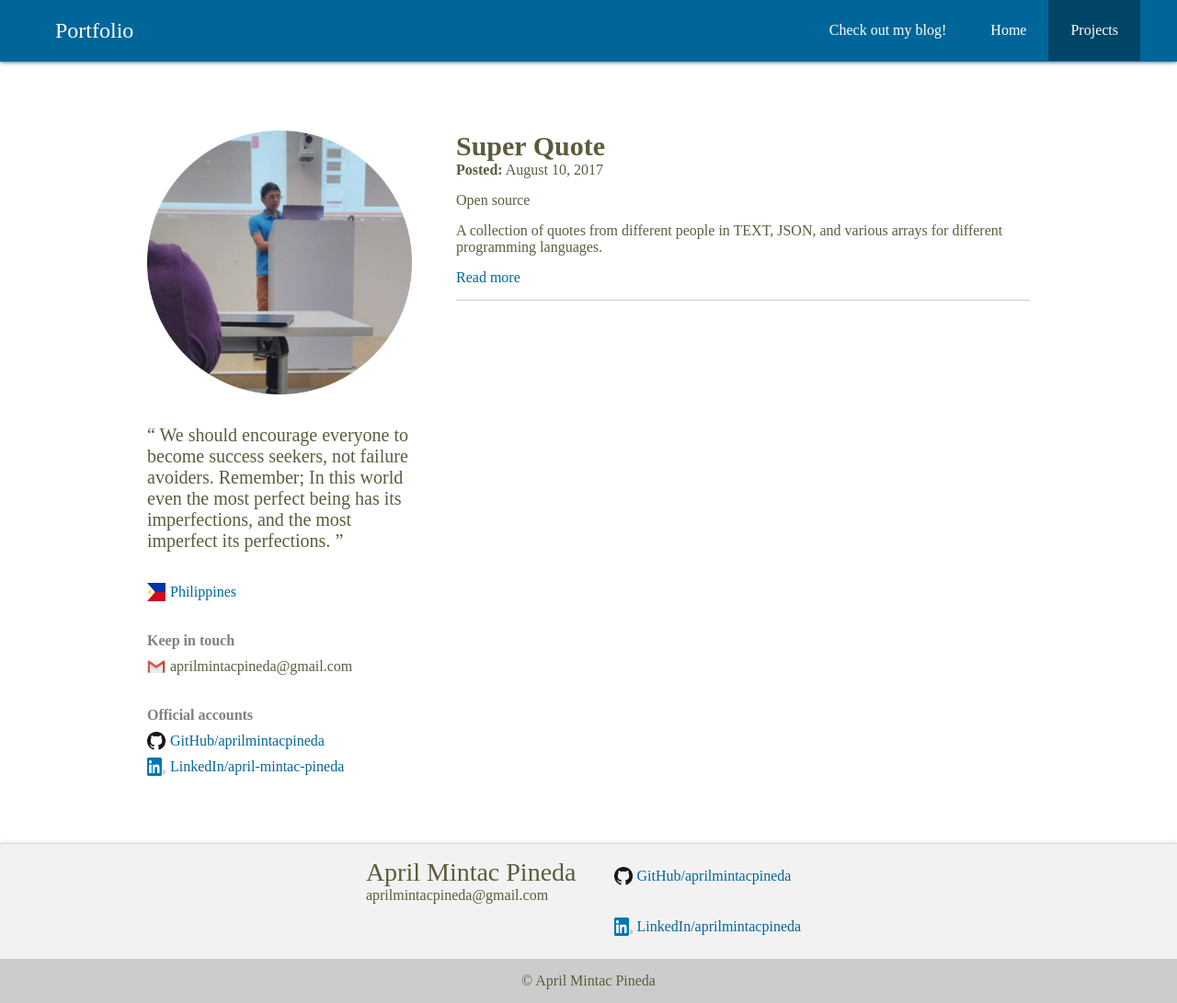
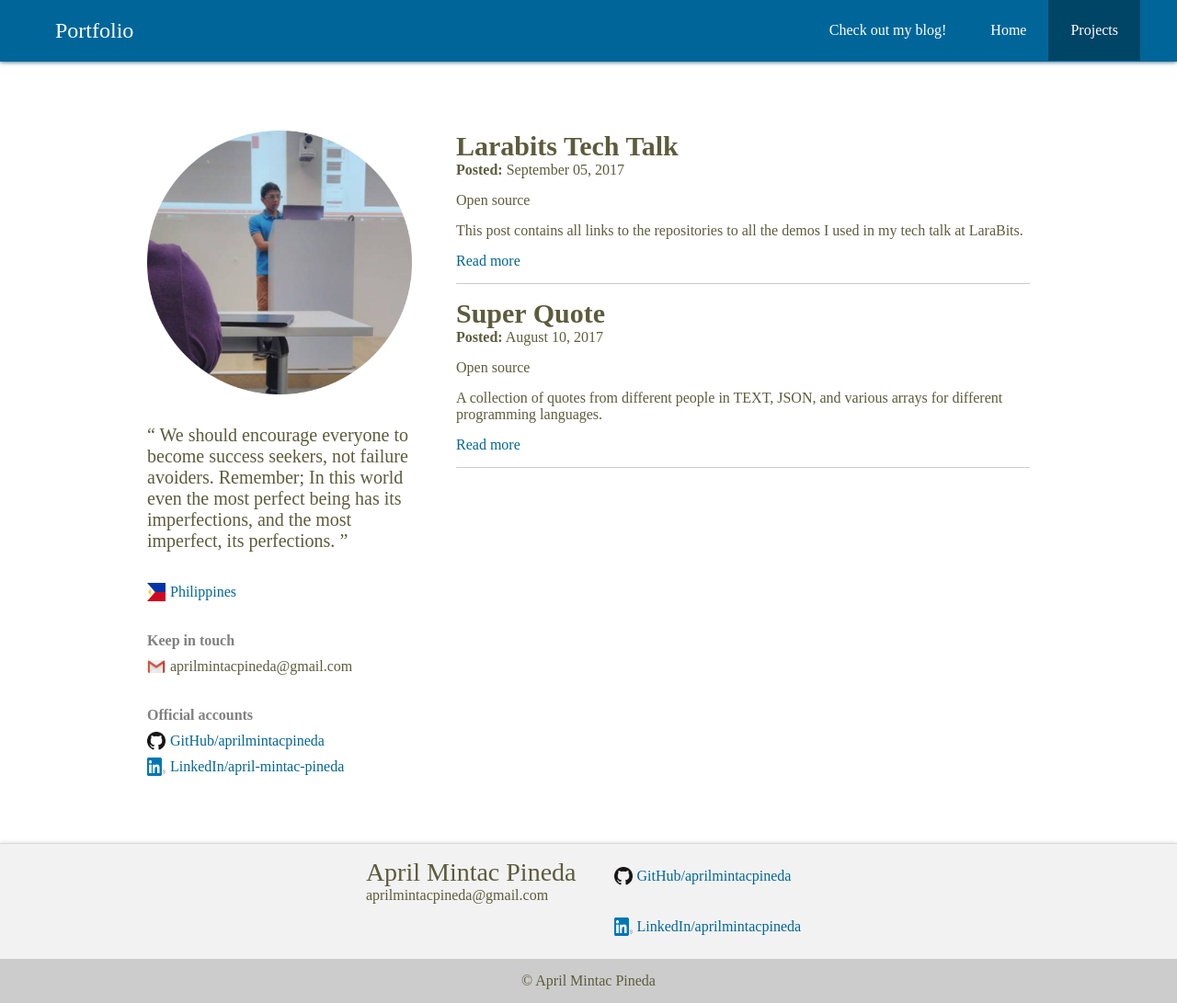
Before and after one commit to aprilmintacpineda/my-old-site, a Jekyll site: the page built from projects.html, in a window 1280 px wide and 1091 px high. Shown: the whole window at 92% size. Built offline with Jekyll 4.4.1, drawn with Linux system fonts in a browser that asks for light colours.

Commit message:
added new post

````diff
--- a/_layouts/two-columned.html
+++ b/_layouts/two-columned.html
@@ -10,7 +10,7 @@ layout: default
     <ul id="make-fixed">
       <li>
         <q>
-          We should encourage everyone to become success seekers, not failure avoiders. Remember; In this world even the most perfect being has its imperfections, and the most imperfect its perfections.
+          We should encourage everyone to become success seekers, not failure avoiders. Remember; In this world even the most perfect being has its imperfections, and the most imperfect, its perfections.
         </q>
       </li>
       <li>
--- /dev/null
+++ b/_posts/2017-09-05-larabits-tech-talk.md
@@ -0,0 +1,32 @@
+---
+layout: post
+post_title: LaraBits TechTalk - First step to Laravel
+page_title: LaraBits TechTalk - First step to Laravel
+date_posted: 2017-09-05
+open_source: true
+description: This post contains all links to the repositories to all the demos I used in my tech talk at LaraBits.
+tags: open source, educational, tech talk, educational materials
+---
+
+# What is this?
+
+This post contains all the resources that I used in my `#TechTalk` at [LaraBits: First step to Laravel](https://www.facebook.com/pampdev/photos/a.1895880487314456.1073741839.1780609138841592/2006207479615089/?type=3&theater){:target="_blank"} sorted in order of appearance.
+
+### Links
+
+- [Without Laravel (Spaghetti code)](https://github.com/aprilmintacpineda/larabits-demo-1){:target="_blank"}
+- [Example homemade MVC App](https://github.com/aprilmintacpineda/larabits-demo-2){:target="_blank"}
+
+### Copy-Paste section
+
+###### Without Laravel (Spaghetti code)
+
+```
+git clone https://github.com/aprilmintacpineda/larabits-demo-1.git
+```
+
+###### Example homemade MVC App
+
+```
+git clone https://github.com/aprilmintacpineda/larabits-demo-2.git
+```
````
